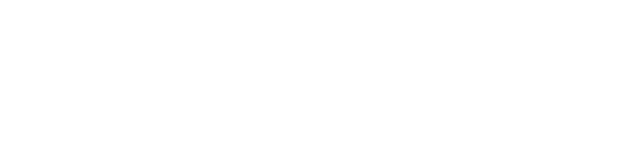
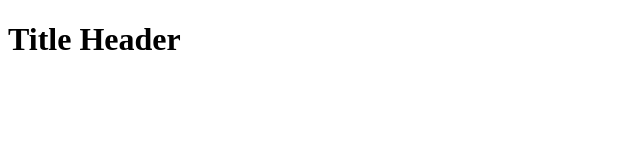
Before and after one commit to roylowe/rockville-cafe, a plain HTML site: page index.html in a window 1280 px wide. Shown: the whole page, without its empty margins (0-640 px from the left). Drawn offline with Linux system fonts and the light colour scheme.

Commit message:
added some content

```diff
--- a/index.html
+++ b/index.html
@@ -7,6 +7,6 @@
     <title>Rockville Cafe</title>
 </head>
 <body>
-
+    <h1>Title Header</h1>
 </body>
 </html>
```
